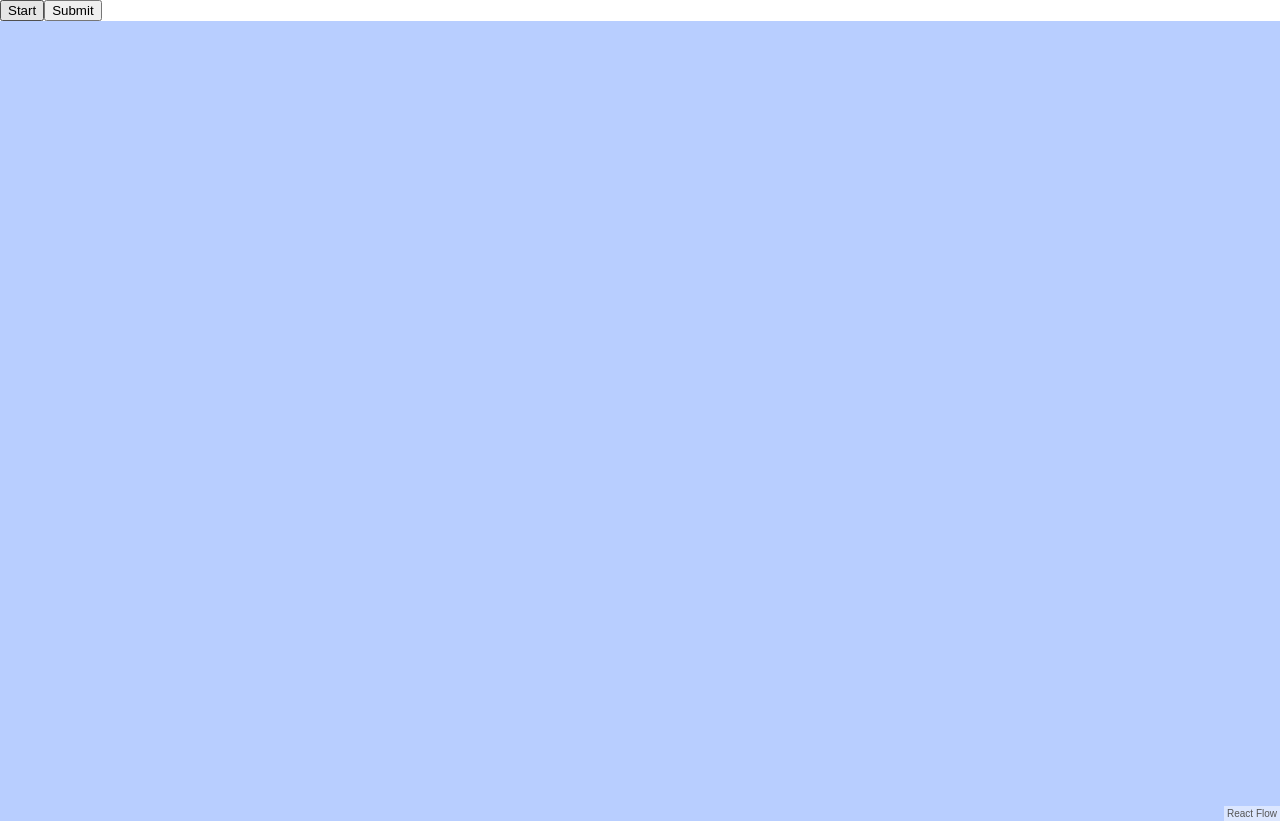
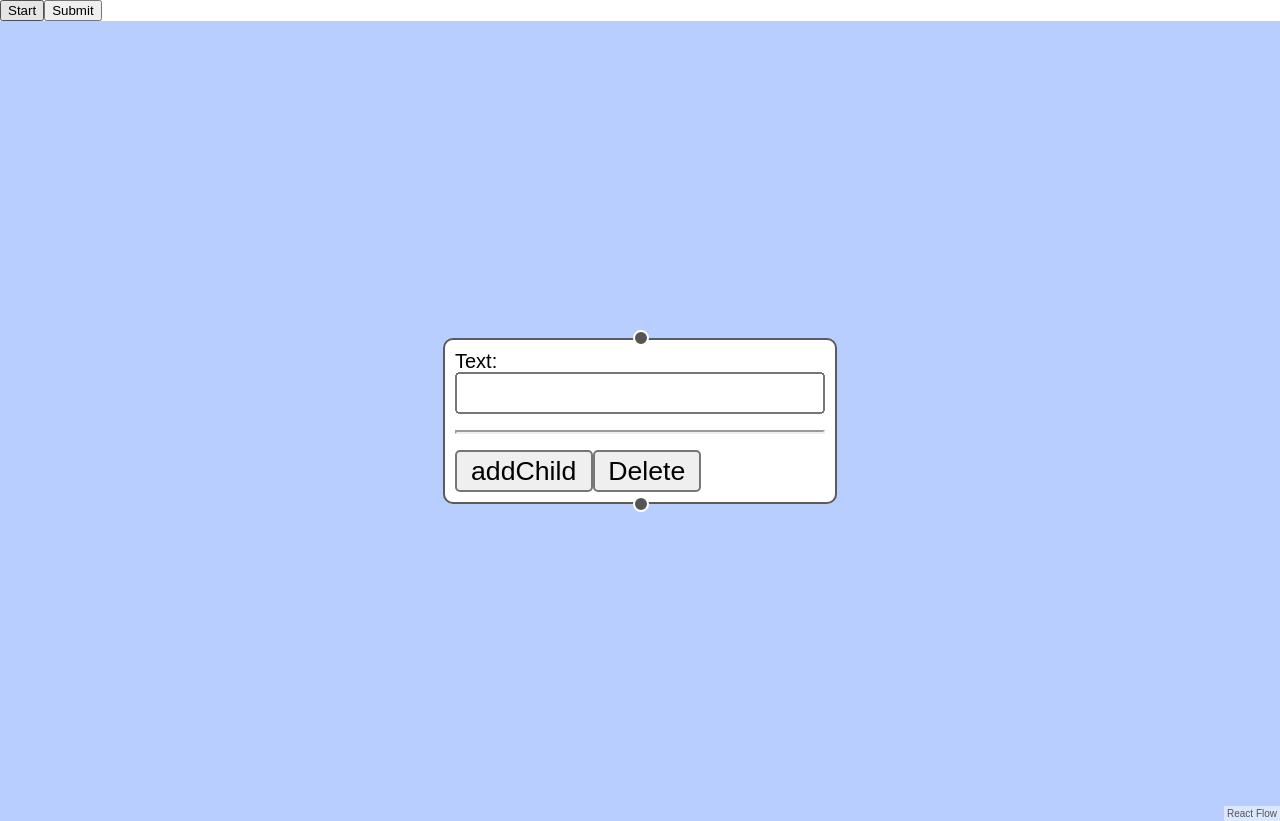
Before and after one commit to vatsalmanvar/know-your-relation, a React (Create React App) app in the folder frontend/: page / in a window 1280 px wide. Built offline with nearby package versions, Linux system fonts and the light colour scheme.

Commit message:
only one node, onNodeMouseEnter done, addchild not working

```diff
--- a/frontend/src/components/Demo.js
+++ b/frontend/src/components/Demo.js
@@ -1,62 +1,109 @@
 import { useCallback, useState } from 'react';
 import ReactFlow, { addEdge, applyEdgeChanges, applyNodeChanges } from 'react-flow-renderer';
-
-import TextUpdaterNode from './TextUpdaterNode.js';
-
+import { Handle, Position } from 'react-flow-renderer';
 import './text-updater-node.css';
 
 const rfStyle = {
   backgroundColor: '#B8CEFF',
 };
 
-// const initialNodes = [
-//   ,
-// ];
-// we define the nodeTypes outside of the component to prevent re-renderings
-// you could also use useMemo inside the component
+
+
 const nodeTypes = { textUpdater: TextUpdaterNode };
 
+let vatsal="manvar";
+let textbox;
+
+function TextUpdaterNode({ data }) {
+  const onChange = useCallback((evt) => {
+    textbox=evt.target.name;
+    vatsal=evt.target.value;
+    //console.log(vatsal,textbox);
+  }, []);
+
+  return (
+    <div className="text-updater-node">
+      <Handle type="target" position={Position.Top} />
+      <div>
+        <label htmlFor="text">Text:</label>
+        <input id="text" name="text" onChange={onChange} />
+        <hr></hr>
+        <div>
+          <input type="button" value="addChild" />
+          <input type="button" value="Delete"/>
+        </div>
+      </div>
+      <Handle type="source" position={Position.Bottom} id="b" />
+    </div>
+  );
+}
+
 function Flow() {
-  const [nodes, setNodes] = useState([]);
-  const [edges, setEdges] = useState([]);
-  const FirstNode=()=>{
-    setNodes((nodes)=>{
-      return [...nodes,{
+    const [nodes, setNodes] = useState([
+      {
         id:'1',
         type: 'textUpdater',
         position: { x: 50, y: 50 },
         data: { value: 123, child:0 },
-      }]
-    })
-    console.log('nodes: ',nodes);
-  }
-  const onNodeClick = useCallback((event, node) => {
-    setNodes((nodes)=>{
-        console.log('clicked node id: ', node.id);
-        node.data.child = node.data.child+1;
+      }
+    ]);
+    const [edges, setEdges] = useState([]);
+    const [curNode, setCurNode] = useState(
+      {
+        id:'1',
+        type: 'textUpdater',
+        position: { x: 50, y: 50 },
+        data: { value: 123, child:0 },
+      }
+    );
+    //var currentnode = new TextUpdaterNode();
+    const FirstNode=()=>{
+      // setNodes((nodes)=>{
+      //   return [...nodes,{
+      //     id:'1',
+      //     type: 'textUpdater',
+      //     position: { x: 50, y: 50 },
+      //     data: { value: 123, child:0 },
+      //   }]
+      // })
+      console.log('nodes: ',nodes);
+    }
+
+
+
+
+    const x = useCallback((event, node) => {
+      // setCurNode(node);
+      // console.log("CurrNode: ", curNode);
+
+      setNodes((nodes)=>{
+        console.log('clicked node id: ', curNode.id);
+        curNode.data.child = curNode.data.child+1;
         return [...nodes,{
-            id: ((parseInt(node.id)*10) + node.data.child).toString(),
+            id: ((parseInt(curNode.id)*10) + curNode.data.child).toString(),
             type:'textUpdater',
-            position:{x:node.position.x,y:node.position.y+100},
+            position:{x:curNode.position.x,y:curNode.position.y+100},
             data:{ value:Math.random(), child:0},
         }];
     },[]);
     console.log('init nodes',nodes);
-    //console.log('child', node.data.child);
-    //console.log('->>> id', node.id);
-    //console.log('edges', edges);
-    setEdges((edges)=>{
-      console.log('click edge',edges);
-      return [...edges,{
-          id:Math.random(),
-          source:node.id,
-          target:node.id+node.data.child,
-      }];
-  });
+
+  //   setEdges((edges)=>{
+  //     //console.log('click edge',edges);
+  //     return [...edges,{
+  //         id:Math.random(),
+  //         source:node.id,
+  //         target:node.id+node.data.child,
+  //     }];
+  // });
   })
   const OnSubmit=()=>{
     console.log(nodes);
   }
+  const onNodeMouseEnter = useCallback((event, node)=> {
+    setCurNode(node);
+    console.log("CurrNode: ", curNode);
+  });
   const onNodesChange = useCallback(
     (changes) => setNodes((nds) => applyNodeChanges(changes, nds)),
     [setNodes]
@@ -82,12 +129,13 @@ function Flow() {
     onEdgesChange={onEdgesChange}
     onConnect={onConnect}
     nodeTypes={nodeTypes}
-    onNodeClick={onNodeClick}
+    //onNodeClick={onNodeClick}
     fitView
     style={rfStyle}
+    x={x}
+    onNodeMouseEnter={onNodeMouseEnter}
     />
     </>
     );
 }
-
 export default Flow;
--- a/frontend/src/components/TextUpdaterNode.js
+++ b/frontend/src/components/TextUpdaterNode.js
@@ -1,32 +1,35 @@
-import { useCallback } from 'react';
-import { Handle, Position } from 'react-flow-renderer';
+// import { useCallback } from 'react';
+// import { Handle, Position } from 'react-flow-renderer';
+// const Flow=require('./Demo');
 
-const handleStyle = { left: 10 };
-let vatsal="manvar";
-let textbox;
+// const handleStyle = { left: 10 };
+// let vatsal="manvar";
+// let textbox;
 
-function TextUpdaterNode({ data }) {
-  const onChange = useCallback((evt) => {
-    textbox=evt.target.name;
-    vatsal=evt.target.value;
-    console.log(vatsal,textbox);
-  }, []);
 
-  return (
-    <div className="text-updater-node">
-      <Handle type="target" position={Position.Top} />
-      <div>
-        <label htmlFor="text">Text:</label>
-        <input id="text" name="text" onChange={onChange} />
-        <hr></hr>
-        <div>
-          <input type="button" value="add Child"/>
-        </div>
-      </div>
+// function TextUpdaterNode({ data }) {
+//   const onChange = useCallback((evt) => {
+//     textbox=evt.target.name;
+//     vatsal=evt.target.value;
+//     //console.log(vatsal,textbox);
+//   }, []);
 
-      <Handle type="source" position={Position.Bottom} id="b" />
-    </div>
-  );
-}
+//   return (
+//     <div className="text-updater-node">
+//       <Handle type="target" position={Position.Top} />
+//       <div>
+//         <label htmlFor="text">Text:</label>
+//         <input id="text" name="text" onChange={onChange} />
+//         <hr></hr>
+//         <div>
+//           <input type="button"  />
+//           <input type="button" />
+//         </div>
+//       </div>
 
-export default TextUpdaterNode;
+//       <Handle type="source" position={Position.Bottom} id="b" />
+//     </div>
+//   );
+// }
+
+// export default TextUpdaterNode;
```
